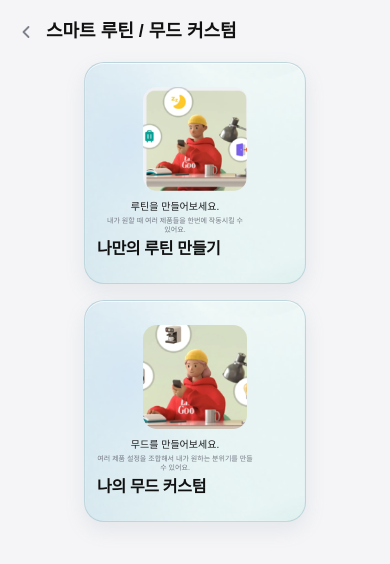
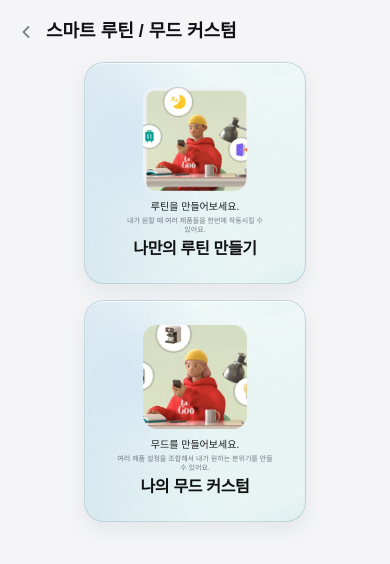
Before and after one commit to lgdx-finalpj/TheX_frontend, a React (Vite) app: page /smartroutine/create in a window 390 px wide. Shown: the top 564 px of the page. Built offline with nearby package versions, Linux system fonts and the light colour scheme; no server answers; a web font is replaced by a local one.

Commit message:
chore: iphone 화면 글씨 깨짐 수정

```diff
--- a/src/pages/SmartRoutineCreatePage.css
+++ b/src/pages/SmartRoutineCreatePage.css
@@ -17,6 +17,9 @@
   box-shadow:
     inset 0 1px 0 rgba(255, 255, 255, 0.72),
     0 8px 20px rgba(117, 142, 155, 0.14);
+  display: flex;
+  flex-direction: column;
+  align-items: center;
   text-align: center;
   cursor: pointer;
   transition:
@@ -42,7 +45,9 @@
 }
 
 .smart-routine-card-copy {
+  width: 100%;
   margin-bottom: 10px;
+  text-align: center;
 }
 
 .smart-routine-card-copy h2 {
@@ -50,6 +55,7 @@
   font-size: 18px;
   font-weight: 500;
   color: #1d1d1f;
+  text-align: center;
 }
 
 .smart-routine-card-copy p {
@@ -57,14 +63,17 @@
   white-space: pre-line;
   color: #757985;
   font-size: 12px;
+  text-align: center;
 }
 
 .smart-routine-option-title {
   margin: 0;
+  width: 100%;
   font-size: 28px;
   font-weight: 600;
   line-height: 1.16;
   color: #111111;
+  text-align: center;
 }
 
 @media (max-width: 430px) {
@@ -80,8 +89,6 @@
     border-radius: 20px;
     padding: 12px;
     margin-inline: auto;
-    display: flex;
-    flex-direction: column;
     justify-content: center;
   }
 
```
